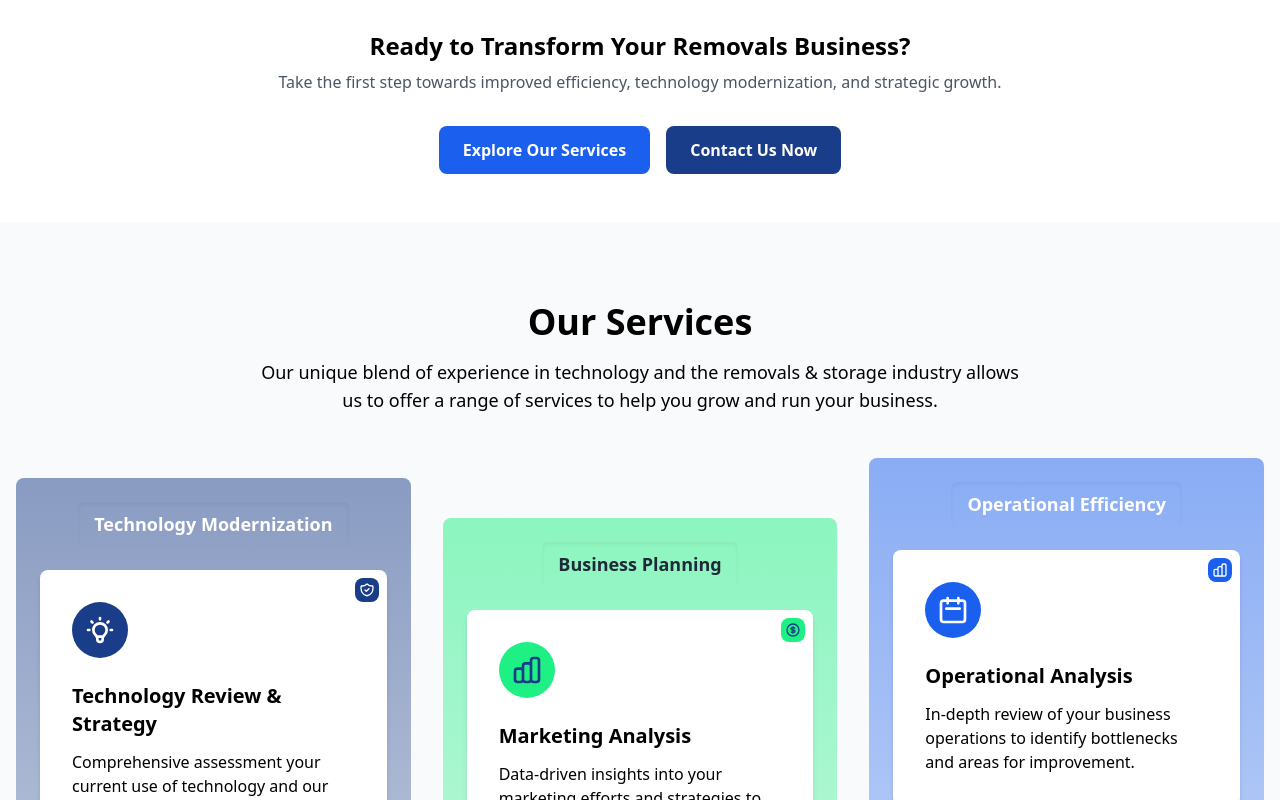
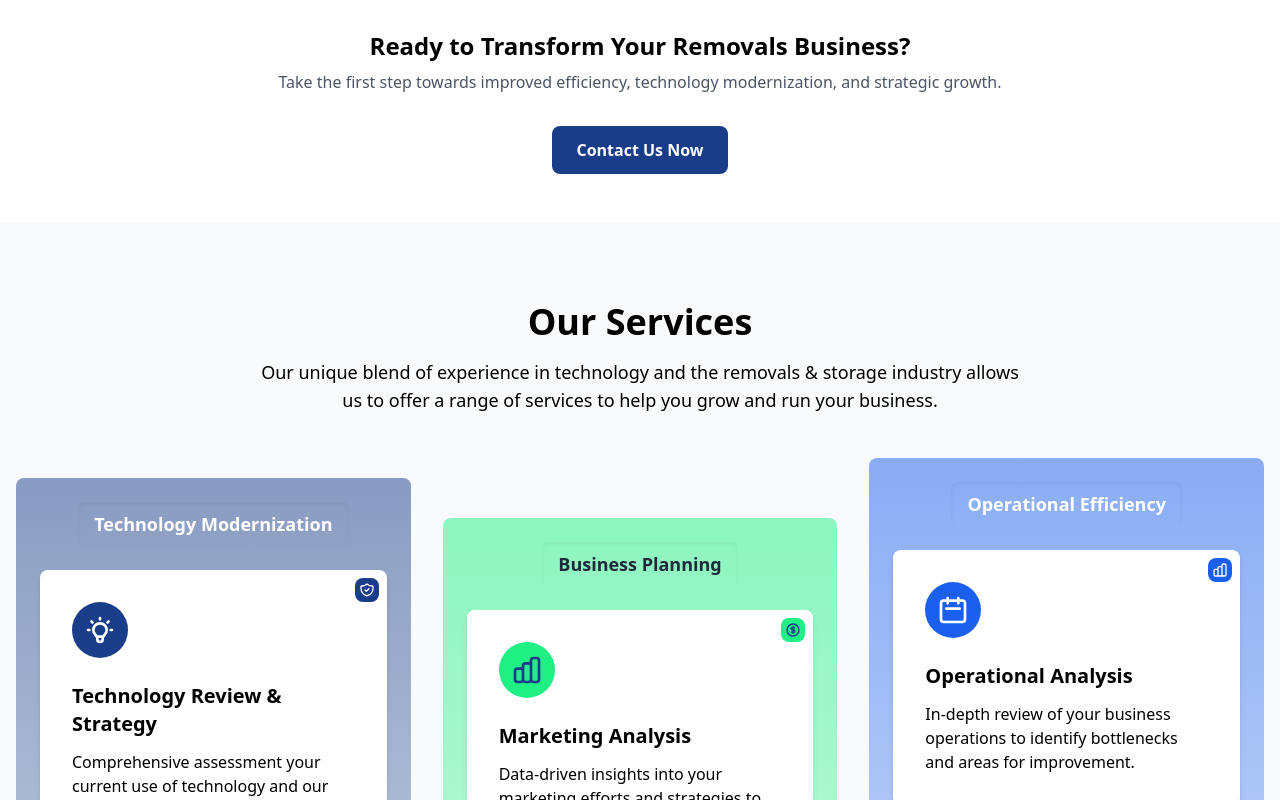
Before and after one commit to indalo-vince/indalo-digital-marketing-site, a Next.js app: page / in a window 1280 px wide. Shown: the part 1280-2080 px from the top of the page. Built offline with nearby package versions, Linux system fonts and the light colour scheme.

Commit message:
remove redundant button on CTA.

```diff
--- a/src/components/TransformCTA.tsx
+++ b/src/components/TransformCTA.tsx
@@ -18,9 +18,6 @@ export function TransformCTA({ className = "" }: TransformCTAProps) {
         </div>
 
         <div className="flex justify-center">
-          <Link href="/#services" className="btn-secondary mr-4">
-            Explore Our Services
-          </Link>
           <Link href="/contact" className="btn-primary">
             Contact Us Now
           </Link>
```
